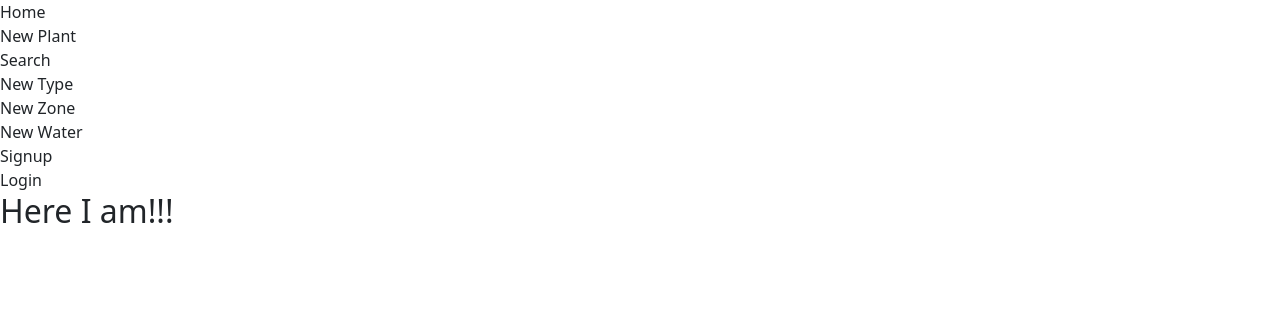
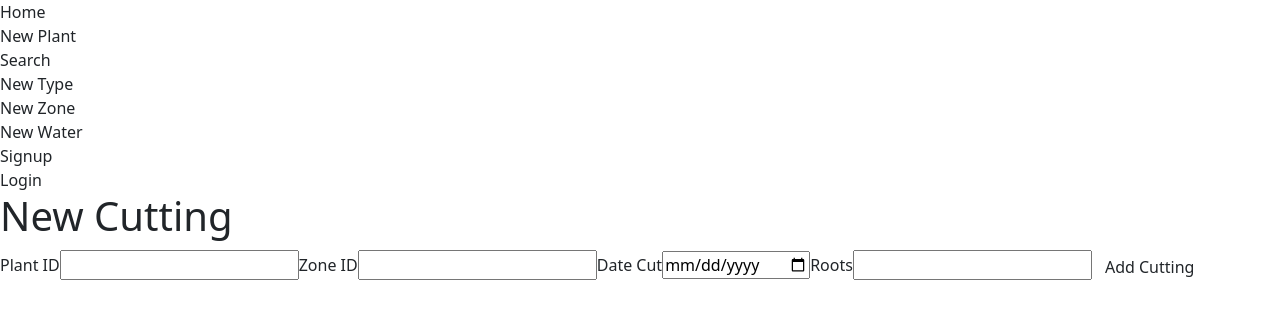
Before and after one commit to jmychalm13/plant_app_frontend, a React (Vite) app: page /new_cutting in a window 1280 px wide. Shown: the top 318 px of the page. Built offline with nearby package versions, Linux system fonts and the light colour scheme; no server answers.

Commit message:
component adding data and showing toast

```diff
--- a/src/NewCutting.jsx
+++ b/src/NewCutting.jsx
@@ -1,10 +1,45 @@
 import axios from "axios";
 import { useEffect, useState } from "react";
+import { ToastNotification } from "./ToastNotification";
 
 export function NewCutting() {
+  const [showToast, setShowToast] = useState(false);
+
+  const handleSubmit = (event) => {
+    event.preventDefault();
+    const params = new FormData(event.target);
+    axios
+      .post("http://localhost:3000/cuttings.json", params)
+      .then((response) => {
+        console.log(response);
+        event.target.reset();
+        setShowToast(true);
+        setTimeout(() => {
+          setShowToast(false);
+        }, 3000);
+      })
+      .catch((error) => {
+        console.log(error.response.data.errors);
+      });
+  };
+
   return (
     <div>
-      <h2>Here I am!!!</h2>
+      <h1>New Cutting</h1>
+      {showToast && <ToastNotification message="Cutting Created!" />}
+      <form onSubmit={handleSubmit}>
+        <label htmlFor="user_plant_id">Plant ID</label>
+        <input type="integer" name="user_plant_id" />
+        <label htmlFor="zone_id">Zone ID</label>
+        <input type="number" name="zone_id" />
+        <label htmlFor="date_cut">Date Cut</label>
+        <input type="date" name="date_cut" />
+        <label htmlFor="roots">Roots</label>
+        <input type="text" name="roots" />
+        <button className="btn" type="submit">
+          Add Cutting
+        </button>
+      </form>
     </div>
   );
 }
```
